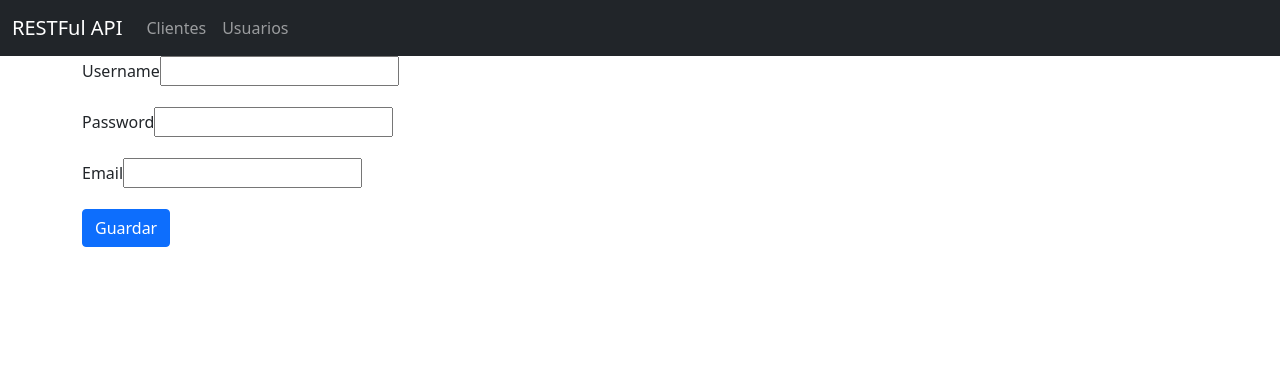
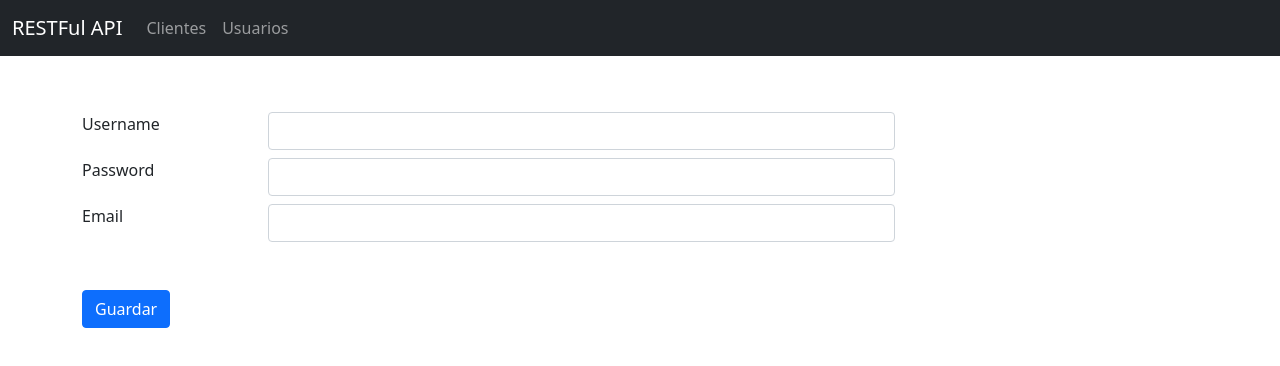
Before and after one commit to RubenTorresGutierrez/API_RESTFul_JPA_Front, an Angular app: page /usuario/form in a window 1280 px wide. Shown: the top 366 px of the page. Built offline with nearby package versions, Linux system fonts and the light colour scheme.

Commit message:
Se guardan los usuarios

```diff
--- a/src/app/app.component.html
+++ b/src/app/app.component.html
@@ -1,4 +1,4 @@
 <app-navbar></app-navbar>
-<div class="container">
+<div class="container mt-5">
   <router-outlet></router-outlet>
 </div>
--- a/src/app/app.module.ts
+++ b/src/app/app.module.ts
@@ -7,7 +7,6 @@ import { AppComponent } from './app.component';
 import { NavbarComponent } from './components/shared/navbar/navbar.component';
 import { ClientesComponent } from './components/clientes/clientes.component';
 import { UsuariosComponent } from './components/usuarios/usuarios.component';
-import { TablaComponent } from './components/shared/tabla/tabla.component';
 import {FormUsuarioComponent} from "./components/form-usuario/form-usuario.component";
 import {FormsModule} from "@angular/forms";
 
@@ -17,7 +16,6 @@ import {FormsModule} from "@angular/forms";
     NavbarComponent,
     ClientesComponent,
     UsuariosComponent,
-    TablaComponent,
     FormUsuarioComponent
   ],
   imports: [
--- a/src/app/components/clientes/clientes.component.html
+++ b/src/app/components/clientes/clientes.component.html
@@ -1,18 +1,24 @@
-<app-tabla></app-tabla>
-<div class="row text-center">
-    <div class="row" *ngFor="let cliente of Clientes">
-        <div class="col" *ngFor="let property of cliente | keyvalue">{{ property.value }}</div>
-        <!--<div class="col">{{ cliente.nombre }}</div>
-        <div class="col">{{ cliente.apellido }}</div>
-        <div class="col">{{ cliente.email }}</div>-->
-        <div class="col">
-            <button class="btn btn-secondary">Modificar</button>
-        </div>
-        <div class="col">
-            <button class="btn btn-danger" (click)="deleteClientById(cliente.id)">Borrar</button>
-        </div>
-    </div>
-    <div class="col-12">
-        <button class="btn btn-outline-primary">+ Añadir</button>
-    </div>
-</div>
+<table class="table">
+    <thead>
+        <tr>
+        <th scope="col">Nombre</th>
+        <th scope="col">Apellido</th>
+        <th scope="col">Email</th>
+        <th scope="col"></th>
+        </tr>
+    </thead>
+    <tbody>
+        <tr *ngFor="let cliente of Clientes">
+            <td>{{cliente.nombre}}</td>
+            <td>{{cliente.apellido}}</td>
+            <td>{{cliente.email}}</td>
+            <td>
+                <a class="btn btn-primary me-2">Modificar</a>
+                <button class="btn btn-outline-danger" (click)="deleteClientById(cliente.id)">Borrar</button>
+            </td>
+        </tr>
+        <tr>
+            <button class="btn btn-outline-primary mt-3">+ Añadir</button>
+        </tr>
+    </tbody>
+</table>
--- a/src/app/components/clientes/clientes.component.ts
+++ b/src/app/components/clientes/clientes.component.ts
@@ -3,9 +3,7 @@ import { HttpClient } from "@angular/common/http";
 import { ActivatedRoute } from "@angular/router";
 
 // Services
-import { ClientesService } from '../../services/clientes.service';
-// Components
-import { TablaComponent } from '../shared/tabla/tabla.component';
+import { Cliente, ClientesService } from '../../services/clientes.service';
 
 @Component({
   selector: 'app-clientes',
--- a/src/app/components/form-usuario/form-usuario.component.html
+++ b/src/app/components/form-usuario/form-usuario.component.html
@@ -1,15 +1,34 @@
-<form class="m-auto">
-  <div class="mb-3">
-    <label for="password" class="form-label">Username</label>
-    <input [(ngModel)]="usuario.username" id="username" type="text" name="username">
+<form class="row" (ngSubmit)="enviar()">
+
+  <div class="col-12 row mt-2">
+    <div class="col-2">
+      <label for="password" class="form-label">Username</label>
+    </div>
+    <div class="col-7">
+      <input [(ngModel)]="usuario.username" class="form-control" id="username" type="text" name="username">
+    </div>
   </div>
-  <div class="mb-3">
-    <label for="password" class="form-label">Password</label>
-    <input [(ngModel)]="usuario.password" id="password" type="password" name="password">
+
+  <div class="col-12 row mt-2">
+    <div class="col-2">
+      <label for="password" class="form-label">Password</label>
+    </div>
+    <div class="col-7">
+      <input [(ngModel)]="usuario.password" class="form-control" id="password" type="password" name="password">
+    </div>
   </div>
-  <div class="mb-3">
-    <label for="email" class="form-label">Email</label>
-    <input [(ngModel)]="usuario.email" type="text" id="email" name="email" >
+
+  <div class="col-12 row mt-2">
+    <div class="col-2">
+      <label for="email" class="form-label">Email</label>
+    </div>
+    <div class="col-7">
+      <input [(ngModel)]="usuario.email" class="form-control" type="text" id="email" name="email" >
+    </div>
   </div>
-  <button type="submit" class="btn btn-primary">Guardar</button>
+
+  <div class="d-flex mt-5">
+    <button type="submit" class="btn btn-primary float-end">Guardar</button>
+  </div>
+
 </form>
--- a/src/app/components/form-usuario/form-usuario.component.ts
+++ b/src/app/components/form-usuario/form-usuario.component.ts
@@ -9,14 +9,15 @@ import {ActivatedRoute} from "@angular/router";
 })
 export class FormUsuarioComponent implements OnInit {
 
+  // Attributes
   #usuario: Usuario = {
     id:null,
     username:"",
     password:"",
-    email:"",
+    email:""
   }
+  id: string | null = null
 
-  id: string | null = null
   constructor(private usuarioService: UsuariosService, private ruta: ActivatedRoute) {
     this.init()
   }
@@ -31,9 +32,6 @@ export class FormUsuarioComponent implements OnInit {
     }
   }
 
-  get usuario(){
-    return this.#usuario
-  }
   comprobar() {
     console.log(this.id)
   }
@@ -46,4 +44,12 @@ export class FormUsuarioComponent implements OnInit {
       this.usuarioService.add(this.#usuario)
     }
   }
+
+
+  // Getters
+
+  get usuario(){
+    return this.#usuario
+  }
+
 }
--- a/src/app/components/shared/tabla/tabla.component.html
+++ /dev/null
@@ -1,5 +0,0 @@
-<div class="row">
-    <div class="col"></div>
-    <div class="col"></div>
-    <div class="col"></div>
-</div>
--- a/src/app/components/shared/tabla/tabla.component.ts
+++ /dev/null
@@ -1,15 +0,0 @@
-import { Component, OnInit } from '@angular/core';
-
-@Component({
-  selector: 'app-tabla',
-  templateUrl: './tabla.component.html',
-  styleUrls: ['./tabla.component.css']
-})
-export class TablaComponent implements OnInit {
-
-  constructor() { }
-
-  ngOnInit(): void {
-  }
-
-}
--- a/src/app/components/usuarios/usuarios.component.html
+++ b/src/app/components/usuarios/usuarios.component.html
@@ -13,9 +13,12 @@
         <td>{{usuario.password}}</td>
         <td>{{usuario.email}}</td>
         <td>
-      <button class="btn btn-danger me-2" (click)="borrar(usuario.id)">Borrar</button>
-      <a class="btn btn-primary" aria-current="page" [routerLink]="['/usuario/form',{id:usuario.id}]" routerLinkActive="active">Modificar</a>
+          <a class="btn btn-primary me-2" [routerLink]="['/usuario/form',{id:usuario.id}]">Modificar</a>
+          <button class="btn btn-outline-danger" (click)="borrar(usuario.id)">Borrar</button>
         </td>
+    </tr>
+    <tr>
+        <button class="btn btn-outline-primary mt-3">+ Añadir</button>
     </tr>
   </tbody>
 </table>
--- a/src/app/services/usuarios.service.ts
+++ b/src/app/services/usuarios.service.ts
@@ -7,7 +7,7 @@ export interface Usuario{
   username:string,
   password:string,
   email:string,
-  createdAt?:Date
+  createdAt?:Date,
   activo?:boolean
 }
 
```
Also changed, not shown: src/app/services/clientes.service.ts (+10 -1 lines), src/app/components/shared/tabla/tabla.component.css (deleted), 1 other file (tests, documents, lock files or other folders). Lines whose indentation alone changed are shown as unchanged.
